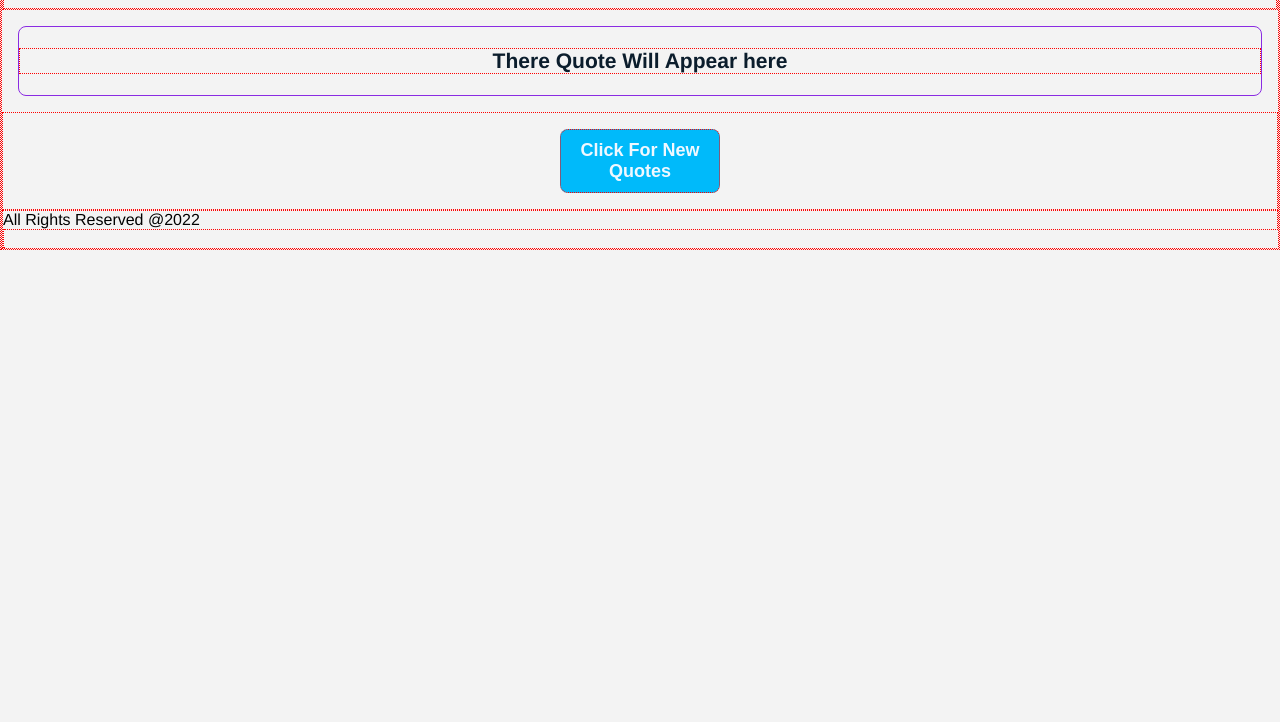
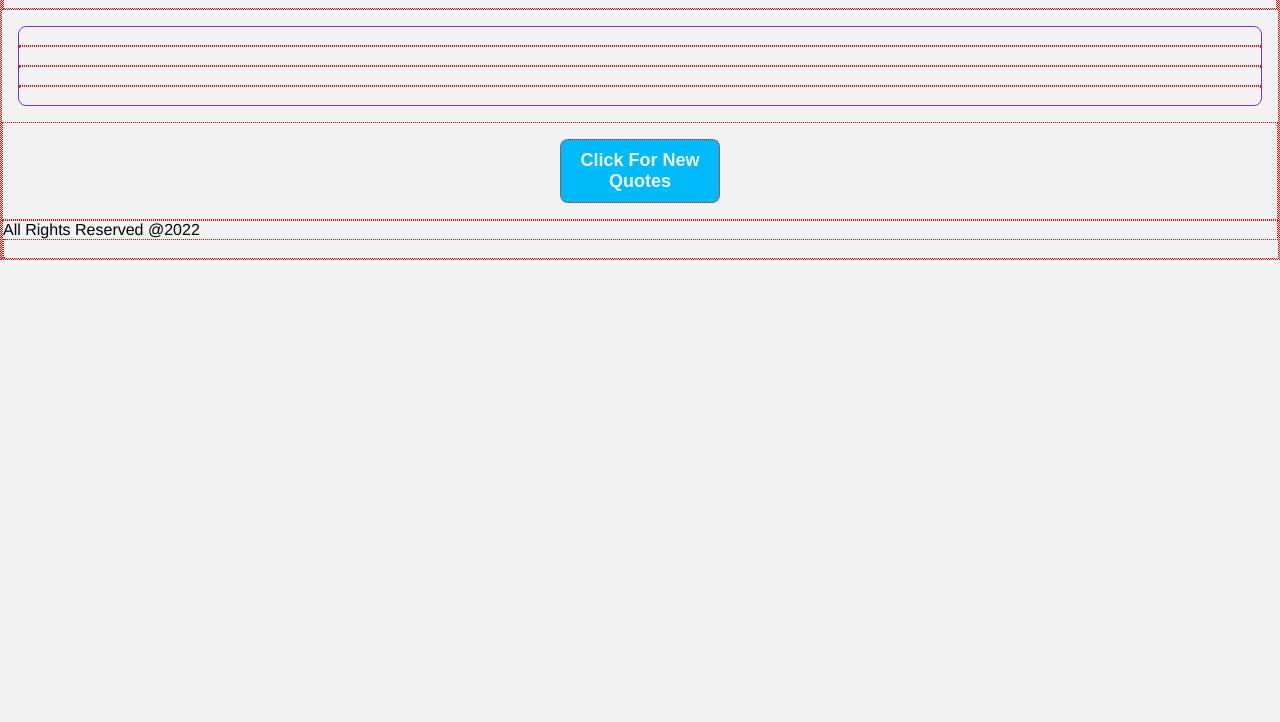
Before and after one commit to Rezlen/Mixed-Messages, a plain HTML site: page index.html in a window 1280 px wide. Shown: the part 78-800 px from the top of the page. Drawn offline with nearby package versions, Linux system fonts and the light colour scheme.

Commit message:
Added 3 quote paragarapg

```diff
--- a/index.html
+++ b/index.html
@@ -10,6 +10,7 @@
     <link rel="shortcut icon" href="favicon.ico" type="image/x-icon">
     <!--Start Script is for Mobile menu display-->
     <script src="https://ajax.googleapis.com/ajax/libs/jquery/3.6.0/jquery.min.js"></script>
+    <script src="main.js" async></script>
 
   </head>
   <body>
@@ -19,7 +20,9 @@
         </div>
     </header>
     <div class="QuoteBodyDiv">
-        <h3>There Quote Will Appear here</h3>
+      <p id = 'quote1'></p>
+      <p id = 'quote2'></p>
+      <p id = 'quote3'></p>
     </div>
     <div class="BTNdiv">
         <button class="SubmitBTN" type="submit">Click For New Quotes</button>
```
